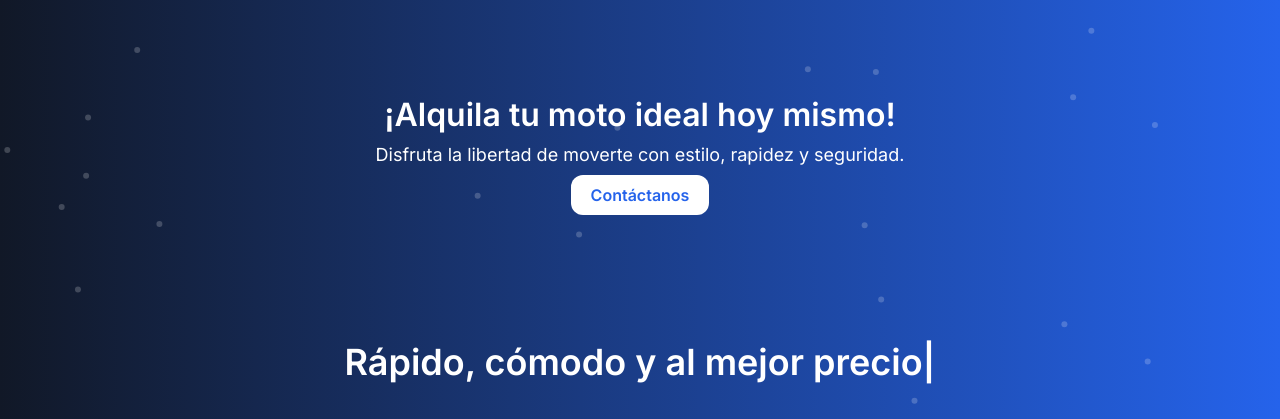
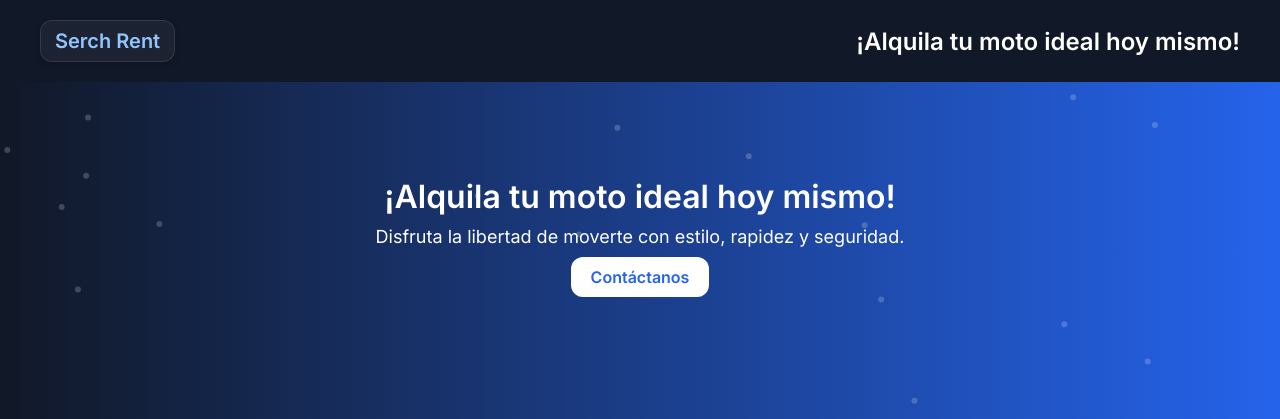
Before and after one commit to serchrent/serchrent, a plain HTML site: page index.html in a window 1280 px wide. Shown: the top 419 px of the page. Drawn offline with nearby package versions, Linux system fonts and the light colour scheme.

Commit message:
Update index.html

```diff
--- a/index.html
+++ b/index.html
@@ -3,10 +3,46 @@
 <head>
   <meta charset="UTF-8" />
   <meta name="viewport" content="width=device-width, initial-scale=1.0" />
-  <title>Alquiler de Motos</title>
+  <header>
+  <div class="header-container">
+    <div class="logo">Serch Rent</div>
+    <div class="header-title">¡Alquila tu moto ideal hoy mismo!</div>
+    </div>
+  </header>
+
   <link href="https://fonts.googleapis.com/css2?family=Inter:wght@400;600&display=swap" rel="stylesheet">
   <script src="https://cdn.jsdelivr.net/npm/tsparticles@2/tsparticles.bundle.min.js"></script>
   <style>
+
+    .header-container {
+  display: flex;
+  justify-content: space-between;
+  align-items: center;
+  max-width: 1200px;
+  margin: 0 auto;
+}
+
+.logo {
+  font-size: 20px;
+  font-weight: 600;
+  color: #93c5fd;
+  background: rgba(255, 255, 255, 0.05);
+  padding: 8px 14px;
+  border-radius: 12px;
+  backdrop-filter: blur(6px);
+  border: 1px solid rgba(255, 255, 255, 0.1);
+  box-shadow: 0 2px 6px rgba(0,0,0,0.2);
+}
+
+.header-title {
+  font-size: 24px;
+  font-weight: 600;
+  color: white;
+  text-align: right;
+  flex: 1;
+}
+
+
     * {
       box-sizing: border-box;
       margin: 0;
```
